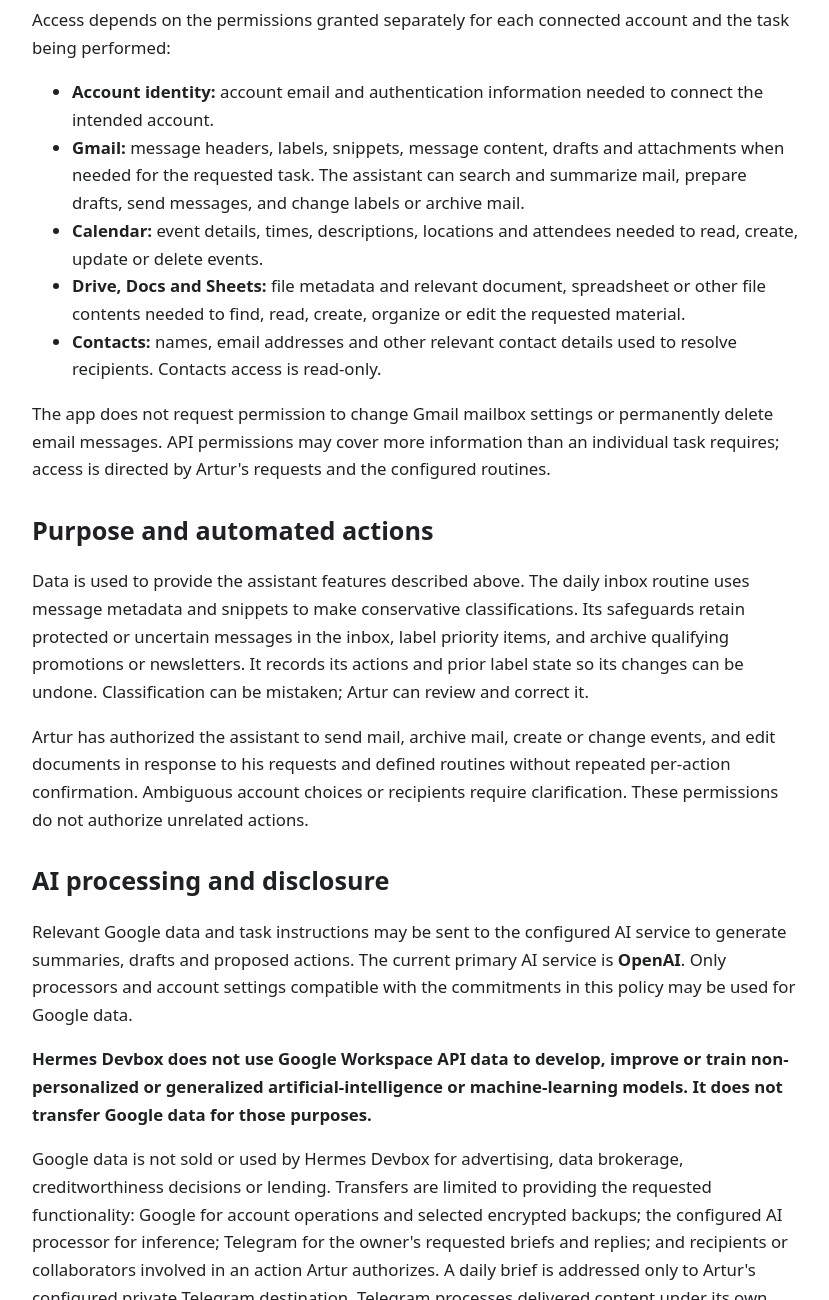
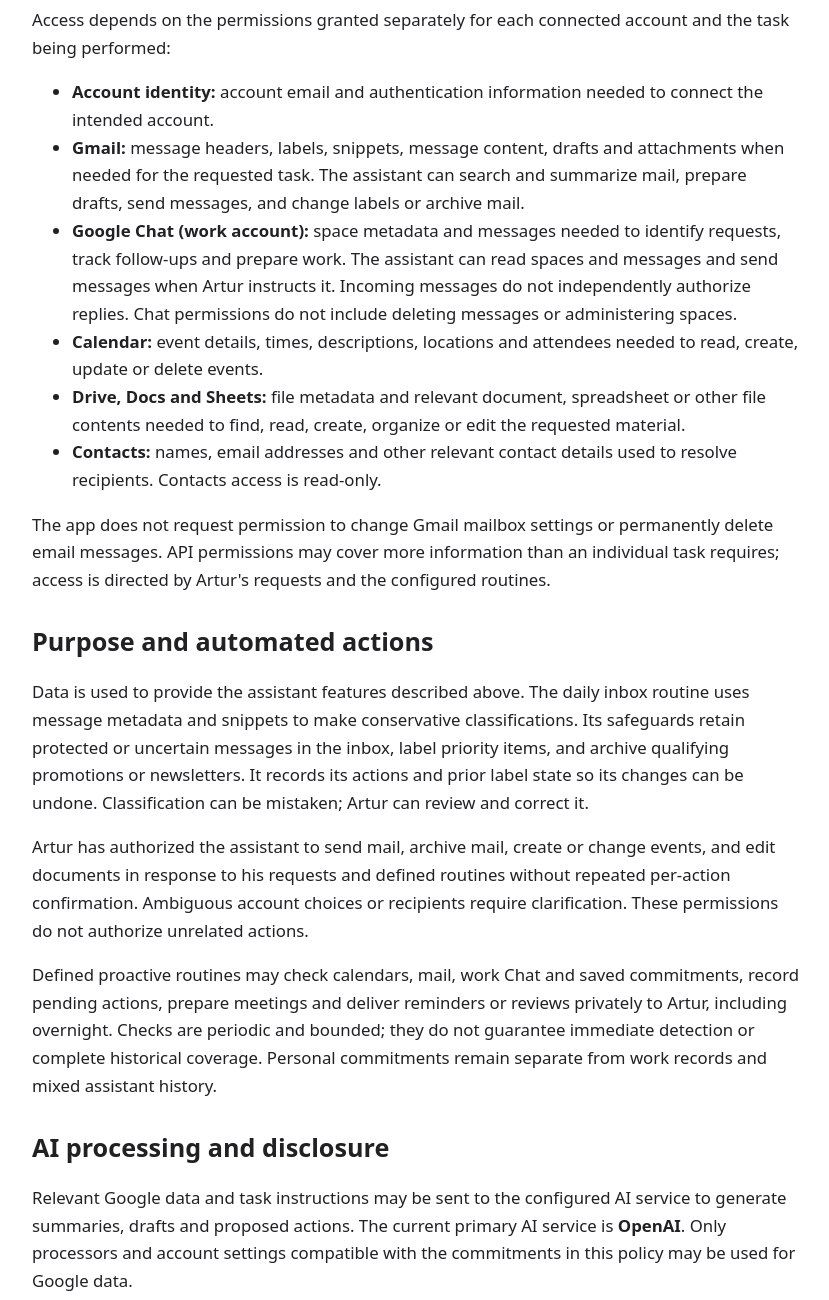
Before and after one commit to adolago/adolago.github.io, a plain HTML site: page privacy.html in a window 1280 px wide. Shown: the part 366-1666 px from the top of the page, without its empty margins (224-1053 px from the left). Drawn offline with Linux system fonts and the light colour scheme.

Commit message:
Document work Chat and proactive Hermes routines

```diff
--- a/privacy.html
+++ b/privacy.html
@@ -18,6 +18,7 @@
 <ul>
 <li><strong>Account identity:</strong> account email and authentication information needed to connect the intended account.</li>
 <li><strong>Gmail:</strong> message headers, labels, snippets, message content, drafts and attachments when needed for the requested task. The assistant can search and summarize mail, prepare drafts, send messages, and change labels or archive mail.</li>
+<li><strong>Google Chat (work account):</strong> space metadata and messages needed to identify requests, track follow-ups and prepare work. The assistant can read spaces and messages and send messages when Artur instructs it. Incoming messages do not independently authorize replies. Chat permissions do not include deleting messages or administering spaces.</li>
 <li><strong>Calendar:</strong> event details, times, descriptions, locations and attendees needed to read, create, update or delete events.</li>
 <li><strong>Drive, Docs and Sheets:</strong> file metadata and relevant document, spreadsheet or other file contents needed to find, read, create, organize or edit the requested material.</li>
 <li><strong>Contacts:</strong> names, email addresses and other relevant contact details used to resolve recipients. Contacts access is read-only.</li>
@@ -26,6 +27,7 @@
 <h2>Purpose and automated actions</h2>
 <p>Data is used to provide the assistant features described above. The daily inbox routine uses message metadata and snippets to make conservative classifications. Its safeguards retain protected or uncertain messages in the inbox, label priority items, and archive qualifying promotions or newsletters. It records its actions and prior label state so its changes can be undone. Classification can be mistaken; Artur can review and correct it.</p>
 <p>Artur has authorized the assistant to send mail, archive mail, create or change events, and edit documents in response to his requests and defined routines without repeated per-action confirmation. Ambiguous account choices or recipients require clarification. These permissions do not authorize unrelated actions.</p>
+<p>Defined proactive routines may check calendars, mail, work Chat and saved commitments, record pending actions, prepare meetings and deliver reminders or reviews privately to Artur, including overnight. Checks are periodic and bounded; they do not guarantee immediate detection or complete historical coverage. Personal commitments remain separate from work records and mixed assistant history.</p>
 <h2>AI processing and disclosure</h2>
 <p>Relevant Google data and task instructions may be sent to the configured AI service to generate summaries, drafts and proposed actions. The current primary AI service is <strong>OpenAI</strong>. Only processors and account settings compatible with the commitments in this policy may be used for Google data.</p>
 <p><strong>Hermes Devbox does not use Google Workspace API data to develop, improve or train non-personalized or generalized artificial-intelligence or machine-learning models. It does not transfer Google data for those purposes.</strong></p>
```
Also changed, not shown: index.html (+1 -0 lines).
